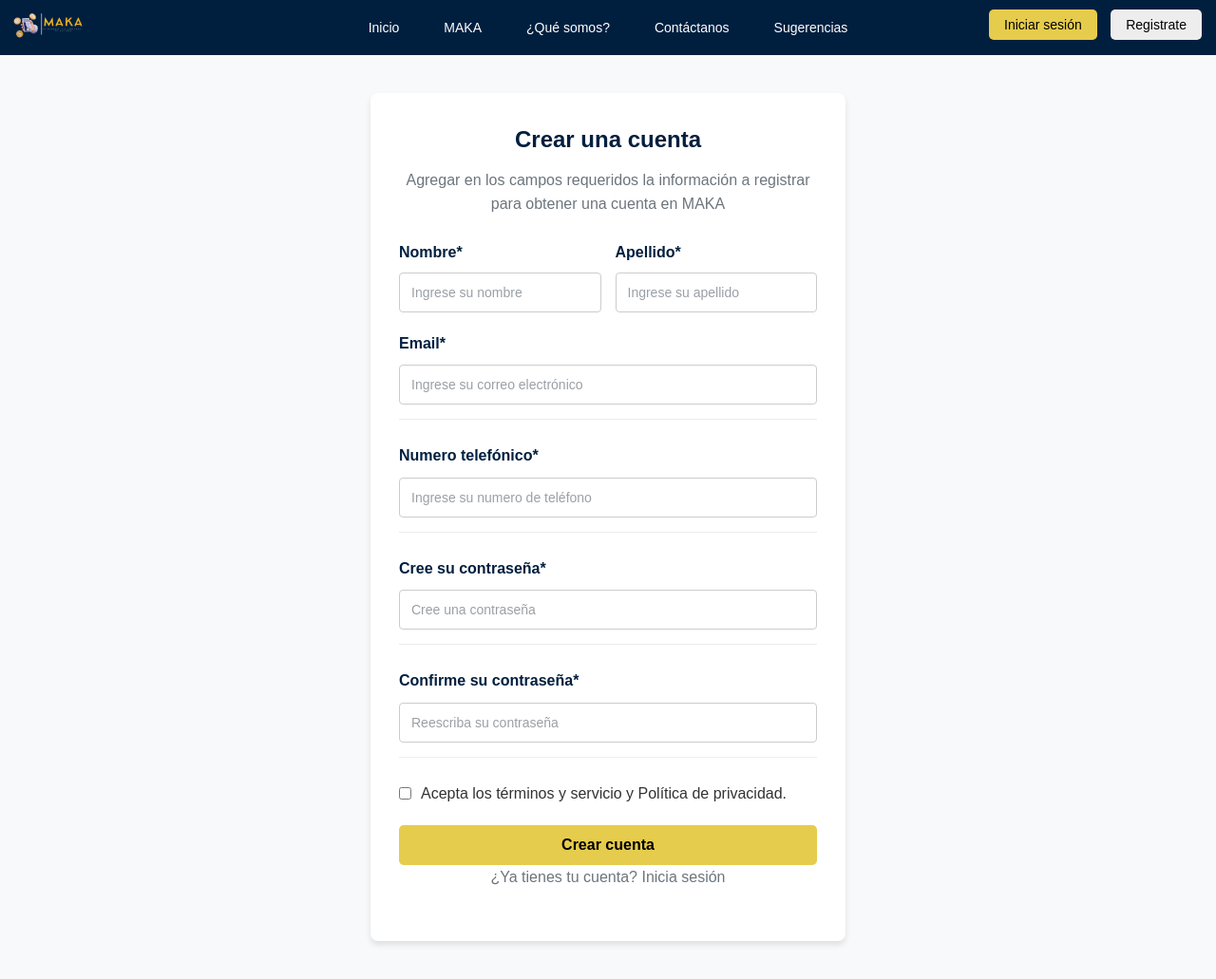
After one commit to KeyRbZ/MAKA_ProyectoWeb_Secci-n01, a PHP site: page /registro.php in a window 1280 px wide. The commit adds this page. Shown: the whole page at 95% size. Run offline with PHP 8.4, Linux system fonts and the light colour scheme; some libraries are stand-ins or nearby versions.

Commit message:
feat:finalizacion de registro

```diff
--- a/conexion.php
+++ b/conexion.php
@@ -13,7 +13,6 @@ try {
         throw new Exception("Error de conexión: " . $conexion->connect_error);
     }
 
-    echo "¡Conexión exitosa a MariaDB en puerto 3307!";
 
 } catch (Exception $e) {
     die("Error: " . $e->getMessage());
--- /dev/null
+++ b/index.php
@@ -0,0 +1 @@
+<?php header("Location: inicio.php"); ?>
--- a/registro.css
+++ b/registro.css
@@ -253,3 +253,21 @@ input::placeholder {
         padding: 20px;
     }
 }
+
+.alert {
+    padding: 10px;
+    margin: 10px 0;
+    border-radius: 5px;
+}
+
+.success {
+    background-color: #d4edda;
+    color: #155724;
+    border: 1px solid #c3e6cb;
+}
+
+.error {
+    background-color: #f8d7da;
+    color: #721c24;
+    border: 1px solid #f5c6cb;
+}
--- /dev/null
+++ b/registro.php
@@ -0,0 +1,140 @@
+<?php
+include 'conexion.php';
+
+
+if ($_SERVER["REQUEST_METHOD"] == "POST") {
+    // Recoger datos del formulario
+    $nombre = $_POST['nombre'];
+    $apellido = $_POST['apellido'];
+    $email = $_POST['email'];
+    $telefono = $_POST['telefono'];
+    $password = $_POST['password'];
+
+
+    if ($_POST['password'] !== $_POST['confirm_password']) {
+        $error = "Las contraseñas no coinciden";
+    } else {
+
+        $password_hash = password_hash($password, PASSWORD_DEFAULT);
+
+
+        $sql = "INSERT INTO usuarios (nombre, apellido, email, telefono, password)
+                VALUES (?, ?, ?, ?, ?)";
+
+        $stmt = $conexion->prepare($sql);
+        $stmt->bind_param("sssss", $nombre, $apellido, $email, $telefono, $password_hash);
+
+        if ($stmt->execute()) {
+            $success = "¡Usuario registrado exitosamente!";
+            $_POST = array();
+        } else {
+            $error = "Error al registrar: " . $conexion->error;
+        }
+    }
+}
+?>
+<!DOCTYPE html>
+<html lang="es">
+
+<head>
+    <meta charset="UTF-8">
+    <meta name="viewport" content="width=device-width, initial-scale=1.0">
+    <title>MAKA - Registro</title>
+    <link rel="icon" type="icono" href="archivos/1.png">
+    <link rel="stylesheet" href="registro.css">
+    <script src="https://kit.fontawesome.com/c80d489b0f.js" crossorigin="anonymous"></script>
+</head>
+
+<body>
+    <nav>
+        <div class="menu">
+            <div class="logo">
+                <img src="archivos/1.png" alt="Logo MAKA">
+            </div>
+            <a href="inicio.php">Inicio</a>
+            <div class="desplegable">
+                <button>MAKA</button>
+                <div class="menu-content">
+                    <a href="maka.php">Calculadora de gastos</a>
+                </div>
+            </div>
+            <a href="que_somos.php">¿Qué somos?</a>
+            <a href="contactanos.php">Contáctanos</a>
+            <a href="sugerencias.php">Sugerencias</a>
+            <div class="boton">
+                <button class="boton_iniciar_sesion" onclick="window.location.href='iniciar_sesion.php'">Iniciar
+                    sesión</button>
+                <button class="boton_registro" onclick="window.location.href='registro.php'">Registrate</button>
+            </div>
+        </div>
+    </nav>
+
+    <div class="form-container">
+        <h2>Crear una cuenta</h2>
+        <p>Agregar en los campos requeridos la información a registrar para obtener una cuenta en MAKA</p>
+
+        <form class="register-form" method="POST" action="">
+            <?php if (isset($success)): ?>
+                <div class="alert success"><?php echo $success; ?></div>
+            <?php endif; ?>
+
+            <?php if (isset($error)): ?>
+                <div class="alert error"><?php echo $error; ?></div>
+            <?php endif; ?>
+
+            <div class="form-row">
+                <div class="form-group">
+                    <label for="nombre">Nombre*</label>
+                    <input type="text" id="nombre" name="nombre" placeholder="Ingrese su nombre"
+                           value="<?php echo isset($_POST['nombre']) ? $_POST['nombre'] : ''; ?>" required>
+                </div>
+
+                <div class="form-group">
+                    <label for="apellido">Apellido*</label>
+                    <input type="text" id="apellido" name="apellido" placeholder="Ingrese su apellido"
+                           value="<?php echo isset($_POST['apellido']) ? $_POST['apellido'] : ''; ?>" required>
+                </div>
+            </div>
+
+            <div class="form-section">
+                <h3>Email*</h3>
+                <div class="form-group">
+                    <input type="email" id="email" name="email" placeholder="Ingrese su correo electrónico"
+                           value="<?php echo isset($_POST['email']) ? $_POST['email'] : ''; ?>" required>
+                </div>
+            </div>
+
+            <div class="form-section">
+                <h3>Numero telefónico*</h3>
+                <div class="form-group">
+                    <input type="tel" id="telefono" name="telefono" placeholder="Ingrese su numero de teléfono"
+                           value="<?php echo isset($_POST['telefono']) ? $_POST['telefono'] : ''; ?>" required>
+                </div>
+            </div>
+
+            <div class="form-section">
+                <h3>Cree su contraseña*</h3>
+                <div class="form-group">
+                    <input type="password" id="password" name="password" placeholder="Cree una contraseña" required>
+                </div>
+            </div>
+
+            <div class="form-section">
+                <h3>Confirme su contraseña*</h3>
+                <div class="form-group">
+                    <input type="password" id="confirm_password" name="confirm_password" placeholder="Reescriba su contraseña" required>
+                </div>
+            </div>
+
+            <div class="checkbox-group">
+                <input type="checkbox" id="terminos" name="terminos" required>
+                <label for="terminos">Acepta los términos y servicio y Política de privacidad.</label>
+            </div>
+
+            <button type="submit" class="btn-create-account">Crear cuenta</button>
+        </form>
+        <p>¿Ya tienes tu cuenta? Inicia sesión</p>
+    </div>
+</body>
+
+</html>
```
Also changed, not shown: contactanos.php (renamed from contactanos.html, +7 -7 lines), inicio.php (renamed from inicio.html, +6 -6 lines), que_somos.php (renamed from que_somos.html, +7 -7 lines), registro.html (deleted, +0 -93 lines), iniciar_sesion.html (deleted), iniciar_sesion.php (added), maka.html (deleted), maka.php (added), sugerencias.html (deleted), sugerencias.php (added).
